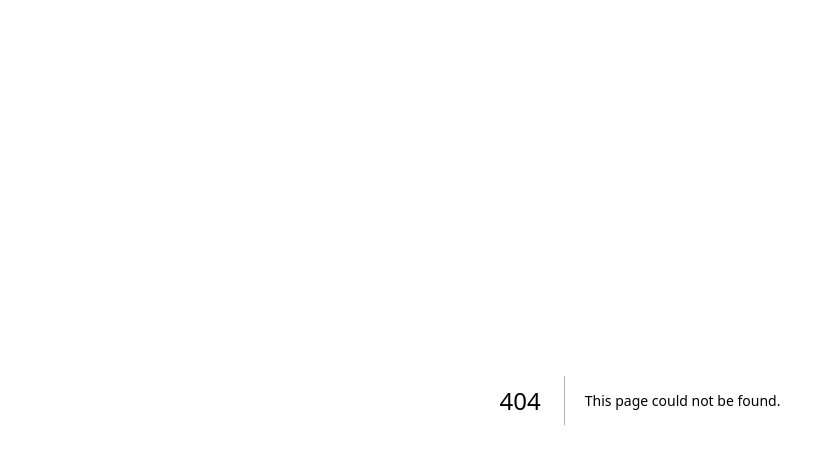
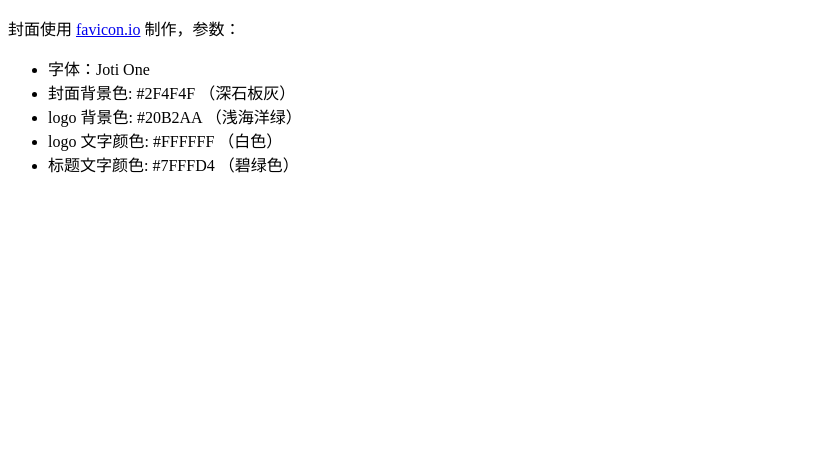
Before and after one commit to luobogor/mvpai-book, a Next.js app: page /zh/cover in a window 1280 px wide. Before the commit this address had no page. Shown: the top 464 px of the page, without its empty margins (0-835 px from the left). Built offline with nearby package versions, Linux system fonts and the light colour scheme.

Commit message:
feat: config lang

```diff
--- a/package.json
+++ b/package.json
@@ -1,6 +1,6 @@
 {
   "scripts": {
-    "dev": "next",
+    "dev": "next -p 3014",
     "build": "next build",
     "start": "next start"
   },
--- /dev/null
+++ b/pages/en/_meta.js
@@ -0,0 +1,3 @@
+export default {
+  index: 'Introduction',
+}
--- a/pages/zh/_meta.js
+++ b/pages/zh/_meta.js
@@ -5,6 +5,9 @@ export default {
     display: 'hidden'
   },
   'stripe-payment': {
+    display: 'hidden'
+  },
+  'cover': {
     display: 'hidden'
   },
   'stripe-subscription': {
--- /dev/null
+++ b/pages/zh/cover.mdx
@@ -0,0 +1,6 @@
+封面使用 [favicon.io](https://favicon.io/logo-generator/) 制作，参数：
+- 字体：Joti One
+- 封面背景色: #2F4F4F （深石板灰）
+- logo 背景色: #20B2AA （浅海洋绿）
+- logo 文字颜色: #FFFFFF （白色）
+- 标题文字颜色: #7FFFD4 （碧绿色）
--- a/pages/zh/index.mdx
+++ b/pages/zh/index.mdx
@@ -1,7 +1,6 @@
 ---
 title: MVPAI 全栈开发入门技术手册
 ---
-
 
 ## 关于本书
 本书是 [MVPAI](https://mvpai.dev) 技术的入门指南。跟着本书，你将学会如何构建一个自己的 MVPAI。
--- a/theme.config.jsx
+++ b/theme.config.jsx
@@ -1,21 +1,62 @@
+import { useConfig } from "nextra-theme-docs";
+import { useRouter } from 'next/router';
+
 export default {
-  logo: (
-    <span style={{ fontWeight: 800 }}>
-        MVPAI 全栈开发入门技术手册
-    </span>
-  ),
-  head:(
-    <>
-      <link rel="icon" type="image/png" href="/favicon-16x16.png" sizes="16x16"/>
-      <link rel="icon" type="image/png" href="/favicon-32x32.png" sizes="32x32"/>
-    </>
-  ),
+  logo: <span>MVPAI 全栈开发入门技术手册</span>,
+  head: () => {
+    const { asPath, defaultLocale, locale } = useRouter()
+    const { frontMatter } = useConfig()
+    const url =
+      'https://book.mvpai.dev' +
+      (defaultLocale === locale ? asPath : `/${locale}${asPath}`)
+
+    return (
+      (
+        <>
+          <meta property="og:url" content={ url }/>
+          <meta property="og:title" content={ frontMatter.title + " – MVPAI Book" || 'MVPAI Book' }/>
+          <meta
+            property="og:description"
+            content={ frontMatter.description || 'MVPAI 全栈开发入门技术手册' }
+          />
+          <meta property="og:image"
+                content="https://github.com/hardhackerlabs/book/blob/main/public/attachments/other/ARR.png?raw=true"/>
+          <script dangerouslySetInnerHTML={ {
+            __html: `
+          (function(w,d,s,l,i){w[l]=w[l]||[];w[l].push({'gtm.start':
+          new Date().getTime(),event:'gtm.js'});var f=d.getElementsByTagName(s)[0],
+          j=d.createElement(s),dl=l!='dataLayer'?'&l='+l:'';j.async=true;j.src=
+          'https://www.googletagmanager.com/gtm.js?id='+i+dl;f.parentNode.insertBefore(j,f);
+          })(window,document,'script','dataLayer','${ process.env.GTM_TRACKING_ID }');
+      `
+          } }/>
+        </>
+      )
+    )
+  },
   project: {
     link: 'https://github.com/luobogor/mvpai-book'
   },
   i18n: [
     { locale: 'en', name: 'English' },
     { locale: 'zh', name: '中文' },
-  ]
-  // ... other theme options
+  ],
+  useNextSeoProps() {
+    const { frontMatter } = useConfig();
+
+    return {
+      titleTemplate: frontMatter.title + " – MVPAI Book",
+    };
+  },
+  footer: {
+    text: (
+      <span>
+        Create by ©{ " " }
+        <a href="https://x.com/luobogooooo" target="_blank">
+          Luobogor
+        </a>
+      </span>
+    ),
+  },
+  faviconGlyph: "🤖",
 }
```
Also changed, not shown: pages/en/index.mdx (added, +31 -0 lines), public/images/cover.png (added), 1 other file (tests, documents, lock files or other folders).
